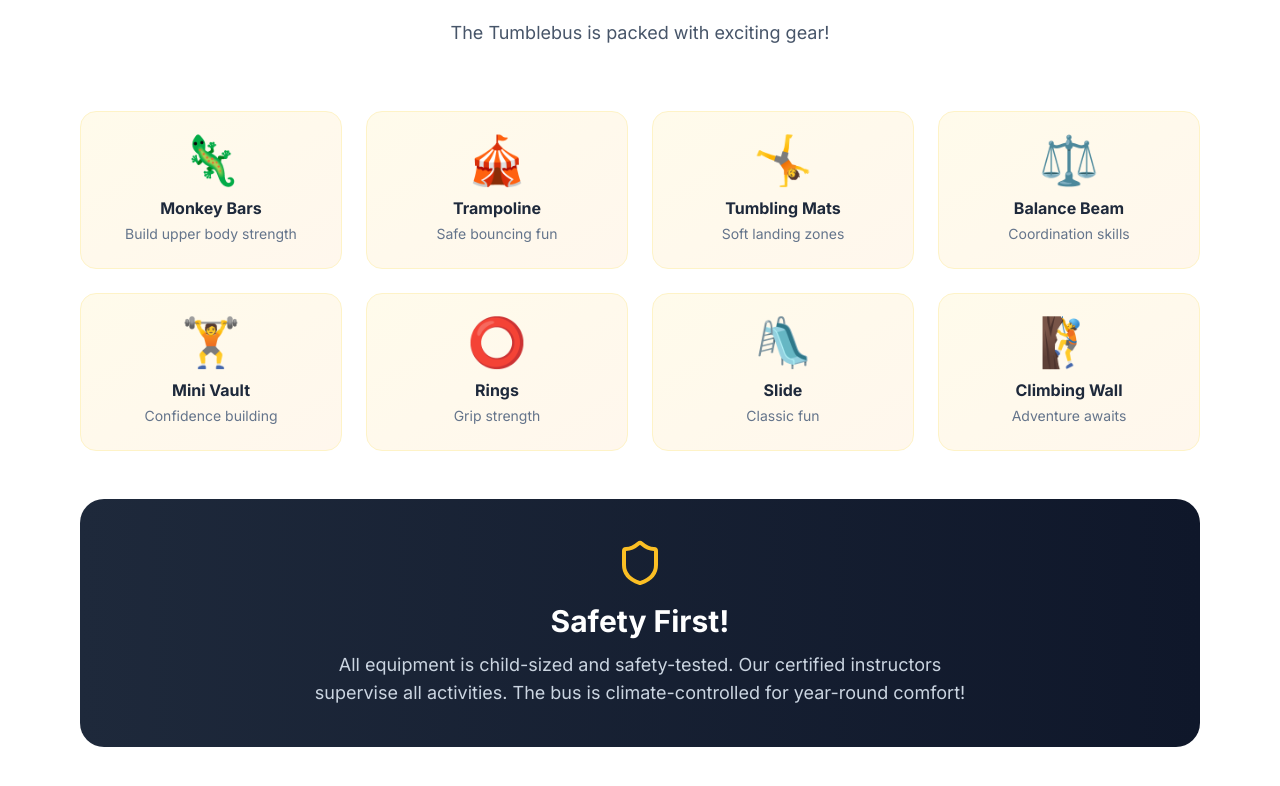
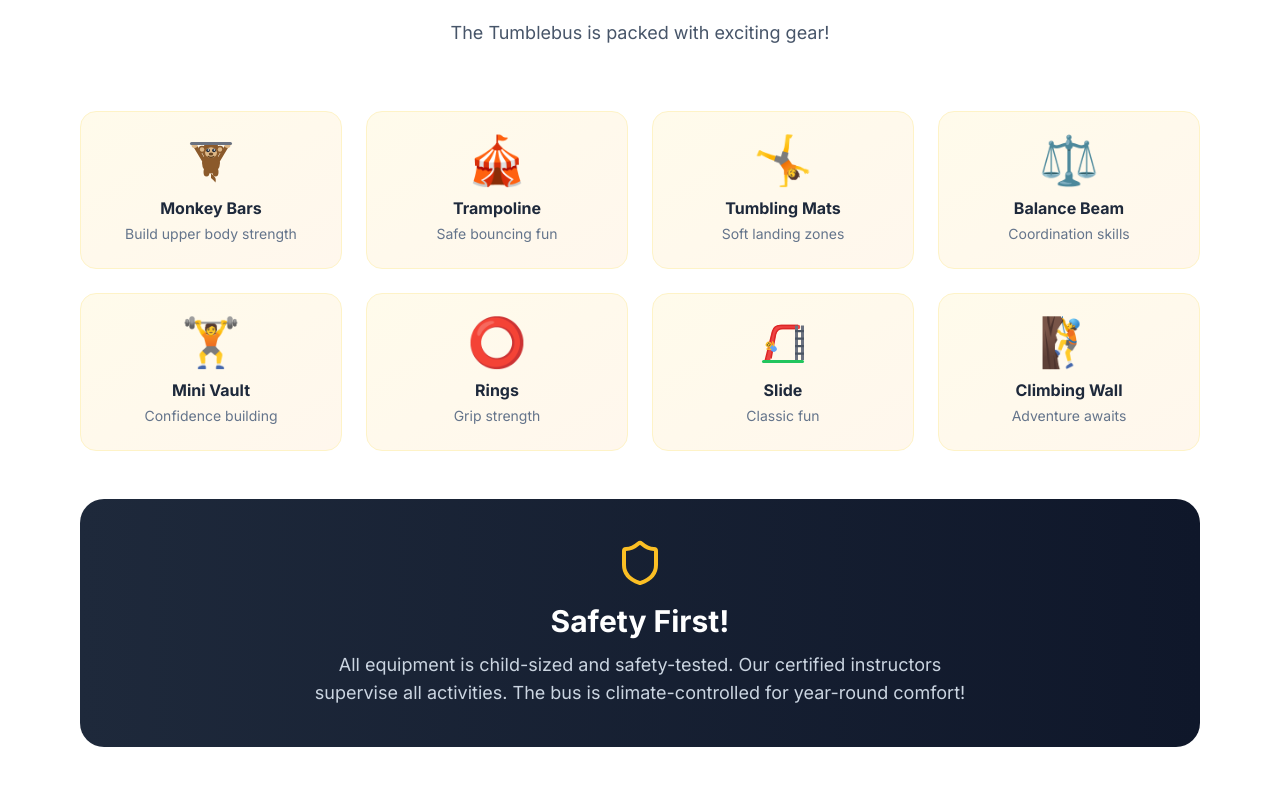
Before and after one commit to sharziki/bizzyb-tumblebus, a Next.js app: page / in a window 1280 px wide. Shown: the part 2400-3186 px from the top of the page. Built offline with nearby package versions, Linux system fonts and the light colour scheme.

Commit message:
feat: add custom SVG icons for monkey bars and slide
- Added MonkeyBars.tsx - cute monkey hanging from bars
- Added Slide.tsx - slide with kid sliding down
- Replaced emojis with custom SVGs for these equipment items

```diff
--- a/app/page.tsx
+++ b/app/page.tsx
@@ -7,7 +7,7 @@ import { Button } from '@/components/ui/button'
 import { Card, CardContent } from '@/components/ui/card'
 import { Badge } from '@/components/ui/badge'
 import { Sheet, SheetContent, SheetTrigger } from '@/components/ui/sheet'
-import { BizzyBee, Tumblebus, GymnastKid, HoneycombPattern } from '@/components/icons'
+import { BizzyBee, Tumblebus, GymnastKid, HoneycombPattern, MonkeyBars, Slide } from '@/components/icons'
 import {
   Menu, Phone, Mail, MapPin, Star, Check, ChevronRight,
   GraduationCap, PartyPopper, Calendar, Shield, Heart, Sparkles,
@@ -65,13 +65,13 @@ export default function HomePage() {
   ]
 
   const equipment = [
-    { icon: '🦎', name: 'Monkey Bars', desc: 'Build upper body strength' },
+    { icon: <MonkeyBars className="w-12 h-12 mx-auto" />, name: 'Monkey Bars', desc: 'Build upper body strength' },
     { icon: '🎪', name: 'Trampoline', desc: 'Safe bouncing fun' },
     { icon: '🤸', name: 'Tumbling Mats', desc: 'Soft landing zones' },
     { icon: '⚖️', name: 'Balance Beam', desc: 'Coordination skills' },
     { icon: '🏋️', name: 'Mini Vault', desc: 'Confidence building' },
     { icon: '⭕', name: 'Rings', desc: 'Grip strength' },
-    { icon: '🛝', name: 'Slide', desc: 'Classic fun' },
+    { icon: <Slide className="w-12 h-12 mx-auto" />, name: 'Slide', desc: 'Classic fun' },
     { icon: '🧗', name: 'Climbing Wall', desc: 'Adventure awaits' },
   ]
 
--- /dev/null
+++ b/components/icons/MonkeyBars.tsx
@@ -0,0 +1,61 @@
+'use client'
+
+interface MonkeyBarsProps {
+  className?: string
+}
+
+export function MonkeyBars({ className = 'w-12 h-12' }: MonkeyBarsProps) {
+  return (
+    <svg
+      className={className}
+      viewBox="0 0 64 64"
+      fill="none"
+      xmlns="http://www.w3.org/2000/svg"
+    >
+      {/* Monkey body */}
+      <ellipse cx="32" cy="36" rx="12" ry="14" fill="#8B5A2B" />
+
+      {/* Monkey head */}
+      <circle cx="32" cy="20" r="12" fill="#8B5A2B" />
+
+      {/* Face */}
+      <ellipse cx="32" cy="22" rx="8" ry="7" fill="#DEB887" />
+
+      {/* Ears */}
+      <circle cx="20" cy="18" r="5" fill="#8B5A2B" />
+      <circle cx="20" cy="18" r="3" fill="#DEB887" />
+      <circle cx="44" cy="18" r="5" fill="#8B5A2B" />
+      <circle cx="44" cy="18" r="3" fill="#DEB887" />
+
+      {/* Eyes */}
+      <circle cx="28" cy="19" r="2.5" fill="#1E293B" />
+      <circle cx="36" cy="19" r="2.5" fill="#1E293B" />
+      <circle cx="28.5" cy="18.5" r="1" fill="white" />
+      <circle cx="36.5" cy="18.5" r="1" fill="white" />
+
+      {/* Nose */}
+      <ellipse cx="32" cy="24" rx="3" ry="2" fill="#654321" />
+
+      {/* Smile */}
+      <path d="M28 27 Q32 30 36 27" stroke="#654321" strokeWidth="1.5" fill="none" strokeLinecap="round" />
+
+      {/* Arms reaching up (holding bars) */}
+      <path d="M22 32 L10 12" stroke="#8B5A2B" strokeWidth="5" strokeLinecap="round" />
+      <path d="M42 32 L54 12" stroke="#8B5A2B" strokeWidth="5" strokeLinecap="round" />
+
+      {/* Hands */}
+      <circle cx="10" cy="12" r="4" fill="#DEB887" />
+      <circle cx="54" cy="12" r="4" fill="#DEB887" />
+
+      {/* Bar */}
+      <rect x="4" y="8" width="56" height="4" rx="2" fill="#6B7280" />
+
+      {/* Tail */}
+      <path d="M32 50 Q40 55 38 62 Q35 58 32 56" fill="#8B5A2B" />
+
+      {/* Legs */}
+      <ellipse cx="26" cy="48" rx="4" ry="6" fill="#8B5A2B" />
+      <ellipse cx="38" cy="48" rx="4" ry="6" fill="#8B5A2B" />
+    </svg>
+  )
+}
--- /dev/null
+++ b/components/icons/Slide.tsx
@@ -0,0 +1,67 @@
+'use client'
+
+interface SlideProps {
+  className?: string
+}
+
+export function Slide({ className = 'w-12 h-12' }: SlideProps) {
+  return (
+    <svg
+      className={className}
+      viewBox="0 0 64 64"
+      fill="none"
+      xmlns="http://www.w3.org/2000/svg"
+    >
+      {/* Slide surface */}
+      <path
+        d="M12 56 L20 20 Q22 12 30 12 L52 12"
+        stroke="#EF4444"
+        strokeWidth="6"
+        strokeLinecap="round"
+        fill="none"
+      />
+
+      {/* Slide rails */}
+      <path
+        d="M8 58 L18 18 Q20 10 28 10 L52 10"
+        stroke="#DC2626"
+        strokeWidth="2"
+        fill="none"
+      />
+      <path
+        d="M16 54 L22 22 Q24 14 32 14 L52 14"
+        stroke="#DC2626"
+        strokeWidth="2"
+        fill="none"
+      />
+
+      {/* Ladder */}
+      <rect x="48" y="10" width="4" height="46" fill="#6B7280" />
+      <rect x="56" y="10" width="4" height="46" fill="#6B7280" />
+
+      {/* Ladder rungs */}
+      <rect x="48" y="16" width="12" height="3" fill="#4B5563" />
+      <rect x="48" y="26" width="12" height="3" fill="#4B5563" />
+      <rect x="48" y="36" width="12" height="3" fill="#4B5563" />
+      <rect x="48" y="46" width="12" height="3" fill="#4B5563" />
+
+      {/* Ground */}
+      <rect x="4" y="56" width="56" height="4" rx="2" fill="#22C55E" />
+
+      {/* Kid sliding down */}
+      <g transform="translate(16, 38) rotate(-50)">
+        {/* Body */}
+        <ellipse cx="0" cy="4" rx="4" ry="5" fill="#60A5FA" />
+        {/* Head */}
+        <circle cx="0" cy="-4" r="4" fill="#FBBF24" />
+        {/* Happy face */}
+        <circle cx="-1.5" cy="-5" r="0.8" fill="#1E293B" />
+        <circle cx="1.5" cy="-5" r="0.8" fill="#1E293B" />
+        <path d="M-2 -3 Q0 -1 2 -3" stroke="#1E293B" strokeWidth="0.8" fill="none" />
+        {/* Arms up */}
+        <path d="M-3 2 L-6 -2" stroke="#FBBF24" strokeWidth="2" strokeLinecap="round" />
+        <path d="M3 2 L6 -2" stroke="#FBBF24" strokeWidth="2" strokeLinecap="round" />
+      </g>
+    </svg>
+  )
+}
--- a/components/icons/index.ts
+++ b/components/icons/index.ts
@@ -2,3 +2,5 @@ export { BizzyBee } from './BizzyBee'
 export { Tumblebus } from './Tumblebus'
 export { GymnastKid } from './GymnastKid'
 export { HoneycombPattern } from './HoneycombPattern'
+export { MonkeyBars } from './MonkeyBars'
+export { Slide } from './Slide'
```
